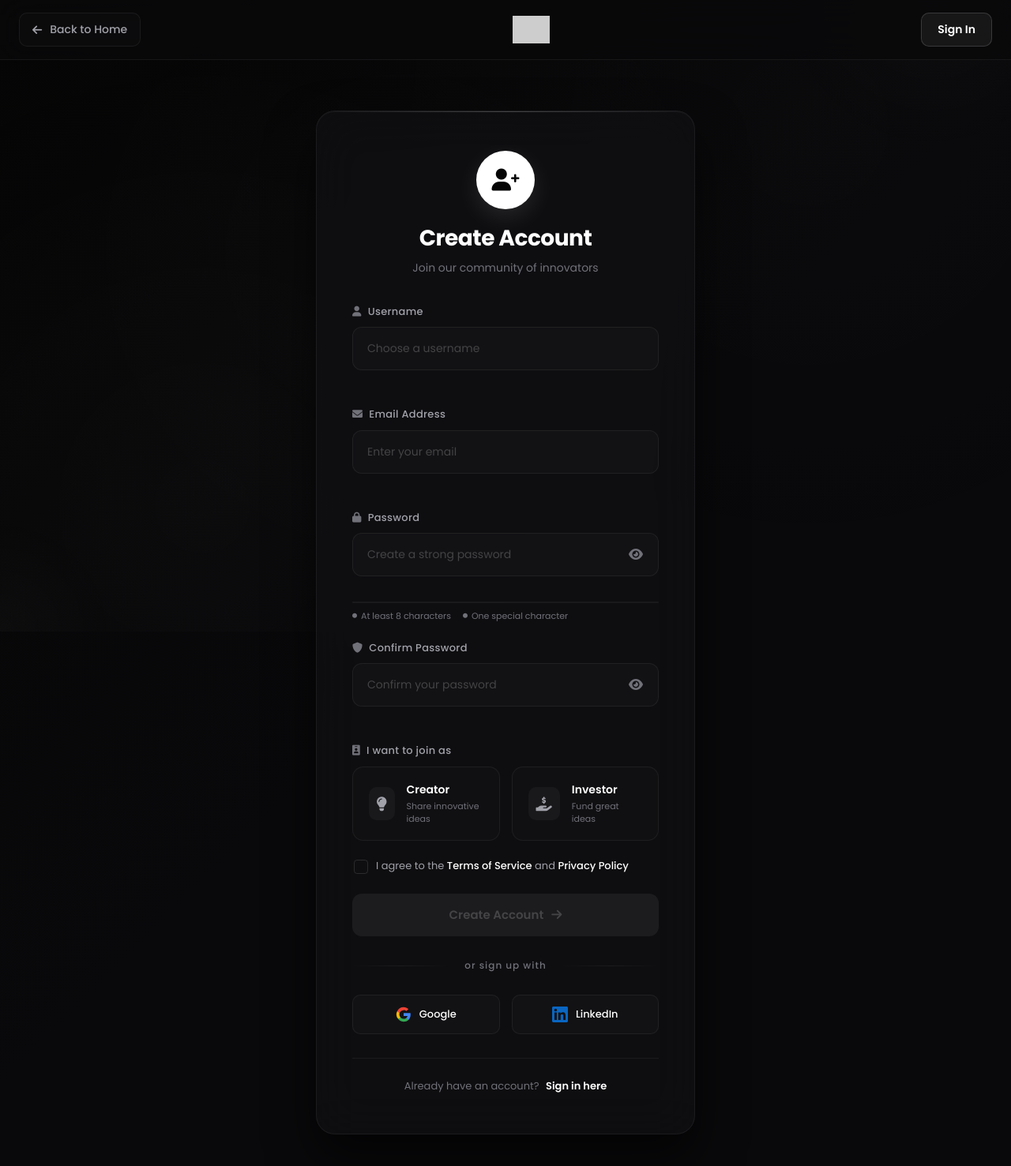
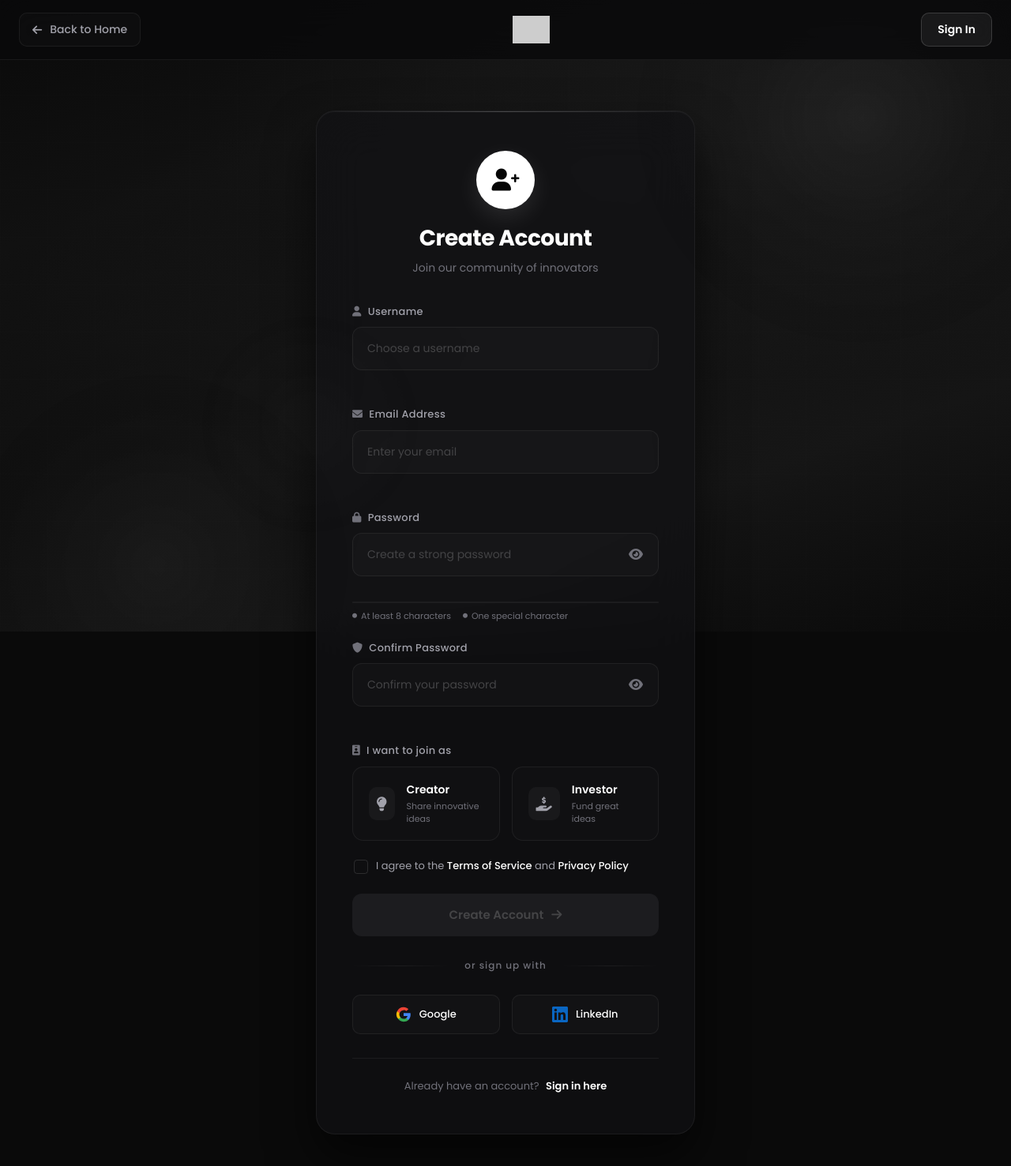
Before and after one commit to Abdullah-Tawsif/NEURONA, a FastAPI app: page /signup in a window 1280 px wide. Shown: the whole page at 79% size. Run offline with FastAPI, Linux system fonts and the light colour scheme; some libraries are stand-ins or nearby versions; grey boxes are pictures that could not be loaded.

Commit message:
Update signup.css

```diff
--- a/static/css/auth/signup.css
+++ b/static/css/auth/signup.css
@@ -42,19 +42,20 @@
 }
 
 /* ========================================
-   BACKGROUND & LAYOUT
+   BACKGROUND & LAYOUT - Premium Monochrome
    ======================================== */
 
 .login-body {
-    background: linear-gradient(135deg, var(--bg-darker) 0%, var(--navy-dark) 50%, var(--bg-dark) 100%);
     min-height: 100vh;
     display: flex;
     flex-direction: column;
     font-family: 'Poppins', sans-serif;
     position: relative;
     overflow-x: hidden;
+    background: #0a0a0a;
 }
 
+/* Primary gradient layer */
 .login-body::before {
     content: '';
     position: fixed;
@@ -63,11 +64,29 @@
     right: 0;
     bottom: 0;
     background:
-        radial-gradient(circle at 20% 80%, rgba(255, 255, 255, 0.02) 0%, transparent 50%),
-        radial-gradient(circle at 80% 20%, rgba(255, 255, 255, 0.01) 0%, transparent 50%),
-        radial-gradient(circle at 40% 40%, rgba(255, 255, 255, 0.01) 0%, transparent 50%);
+        radial-gradient(ellipse 120% 80% at 80% 20%, rgba(40, 40, 40, 0.4) 0%, transparent 50%),
+        radial-gradient(ellipse 100% 100% at 20% 80%, rgba(30, 30, 30, 0.35) 0%, transparent 45%),
+        radial-gradient(ellipse 80% 60% at 50% 50%, rgba(50, 50, 50, 0.2) 0%, transparent 60%),
+        linear-gradient(160deg, #0a0a0a 0%, #111111 25%, #0d0d0d 50%, #151515 75%, #0a0a0a 100%);
     pointer-events: none;
     z-index: 0;
+}
+
+/* Secondary mesh/grid pattern overlay */
+.login-body::after {
+    content: '';
+    position: fixed;
+    top: 0;
+    left: 0;
+    right: 0;
+    bottom: 0;
+    background-image:
+        linear-gradient(rgba(255, 255, 255, 0.02) 1px, transparent 1px),
+        linear-gradient(90deg, rgba(255, 255, 255, 0.02) 1px, transparent 1px);
+    background-size: 60px 60px;
+    pointer-events: none;
+    z-index: 0;
+    opacity: 0.4;
 }
 
 /* ========================================
@@ -796,7 +815,7 @@
 }
 
 /* ========================================
-   DECORATIVE ELEMENTS (Stripped Down To Soft White Glows)
+   DECORATIVE ELEMENTS - Premium Glows
    ======================================== */
 
 .decoration-circles {
@@ -813,23 +832,81 @@
 .circle {
     position: absolute;
     border-radius: 50%;
-    opacity: 0.02; /* Extremely faint ambient mist */
 }
 
+/* Large primary glow - top right */
 .circle-1 {
-    width: 400px;
-    height: 400px;
-    background: radial-gradient(circle, #ffffff 0%, transparent 70%);
+    width: 600px;
+    height: 600px;
+    background: radial-gradient(circle, rgba(180, 180, 180, 0.08) 0%, rgba(120, 120, 120, 0.04) 30%, transparent 70%);
     top: -200px;
-    right: -100px;
+    right: -150px;
+    animation: floatGlow1 12s ease-in-out infinite;
 }
 
+/* Secondary glow - bottom left */
 .circle-2 {
-    width: 300px;
-    height: 300px;
-    background: radial-gradient(circle, #ffffff 0%, transparent 70%);
-    bottom: -150px;
-    left: -150px;
+    width: 500px;
+    height: 500px;
+    background: radial-gradient(circle, rgba(160, 160, 160, 0.06) 0%, rgba(100, 100, 100, 0.03) 35%, transparent 70%);
+    bottom: -200px;
+    left: -100px;
+    animation: floatGlow2 15s ease-in-out infinite;
+}
+
+/* Subtle center glow */
+.circle-3 {
+    width: 350px;
+    height: 350px;
+    background: radial-gradient(circle, rgba(200, 200, 200, 0.04) 0%, transparent 60%);
+    top: 40%;
+    left: 15%;
+    animation: floatGlow3 18s ease-in-out infinite;
+}
+
+/* Extra ambient glow */
+.circle-4 {
+    width: 250px;
+    height: 250px;
+    background: radial-gradient(circle, rgba(150, 150, 150, 0.05) 0%, transparent 50%);
+    top: 70%;
+    right: 20%;
+    animation: floatGlow4 14s ease-in-out infinite;
+}
+
+/* Small accent blob */
+.circle-5 {
+    width: 180px;
+    height: 180px;
+    background: radial-gradient(circle, rgba(220, 220, 220, 0.03) 0%, transparent 55%);
+    top: 20%;
+    left: 25%;
+    animation: floatGlow5 20s ease-in-out infinite;
+}
+
+@keyframes floatGlow1 {
+    0%, 100% { transform: translate(0, 0) scale(1); opacity: 0.7; }
+    50% { transform: translate(-40px, 50px) scale(1.05); opacity: 0.9; }
+}
+
+@keyframes floatGlow2 {
+    0%, 100% { transform: translate(0, 0) scale(1); opacity: 0.6; }
+    50% { transform: translate(50px, -35px) scale(1.08); opacity: 0.8; }
+}
+
+@keyframes floatGlow3 {
+    0%, 100% { transform: translate(0, 0) scale(1); opacity: 0.5; }
+    50% { transform: translate(30px, 50px) scale(1.1); opacity: 0.7; }
+}
+
+@keyframes floatGlow4 {
+    0%, 100% { transform: translate(0, 0) scale(1); opacity: 0.4; }
+    50% { transform: translate(-25px, -40px) scale(1.05); opacity: 0.6; }
+}
+
+@keyframes floatGlow5 {
+    0%, 100% { transform: translate(0, 0) scale(1); opacity: 0.3; }
+    50% { transform: translate(25px, 30px) scale(1.15); opacity: 0.5; }
 }
 
 /* ========================================
@@ -844,4 +921,14 @@
     .login-card { padding: 35px 25px; border-radius: 20px; }
     .login-title { font-size: 24px; }
     .role-selection { grid-template-columns: 1fr; }
+    .circle-1 { width: 350px; height: 350px; }
+    .circle-2 { width: 280px; height: 280px; }
+    .circle-3 { width: 200px; height: 200px; }
+    .circle-4 { width: 150px; height: 150px; }
+    .circle-5 { width: 120px; height: 120px; }
 }
+
+@media (max-width: 576px) {
+    .login-container { padding: 90px 12px 25px; }
+    .login-card { padding: 30px 20px; }
+}
```
